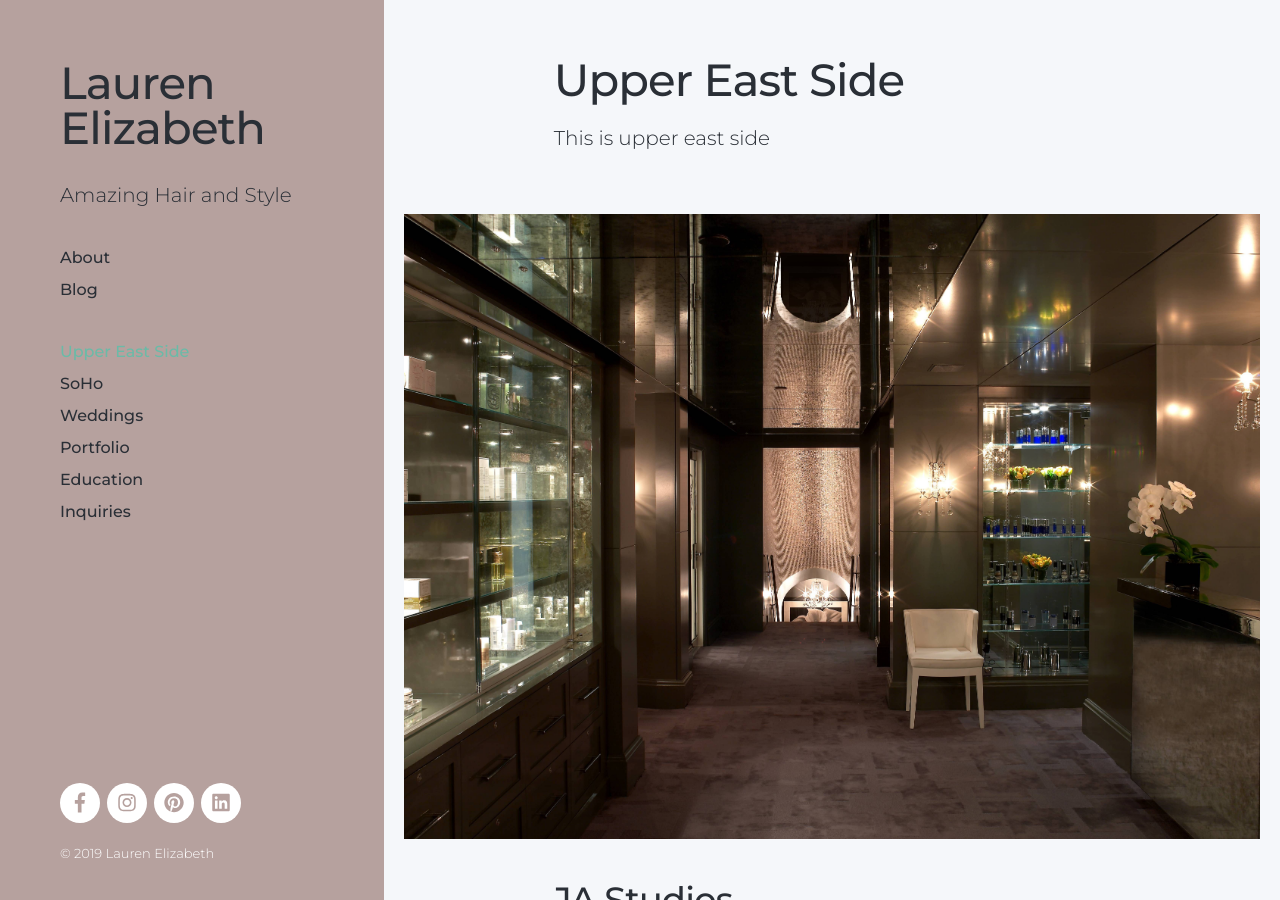
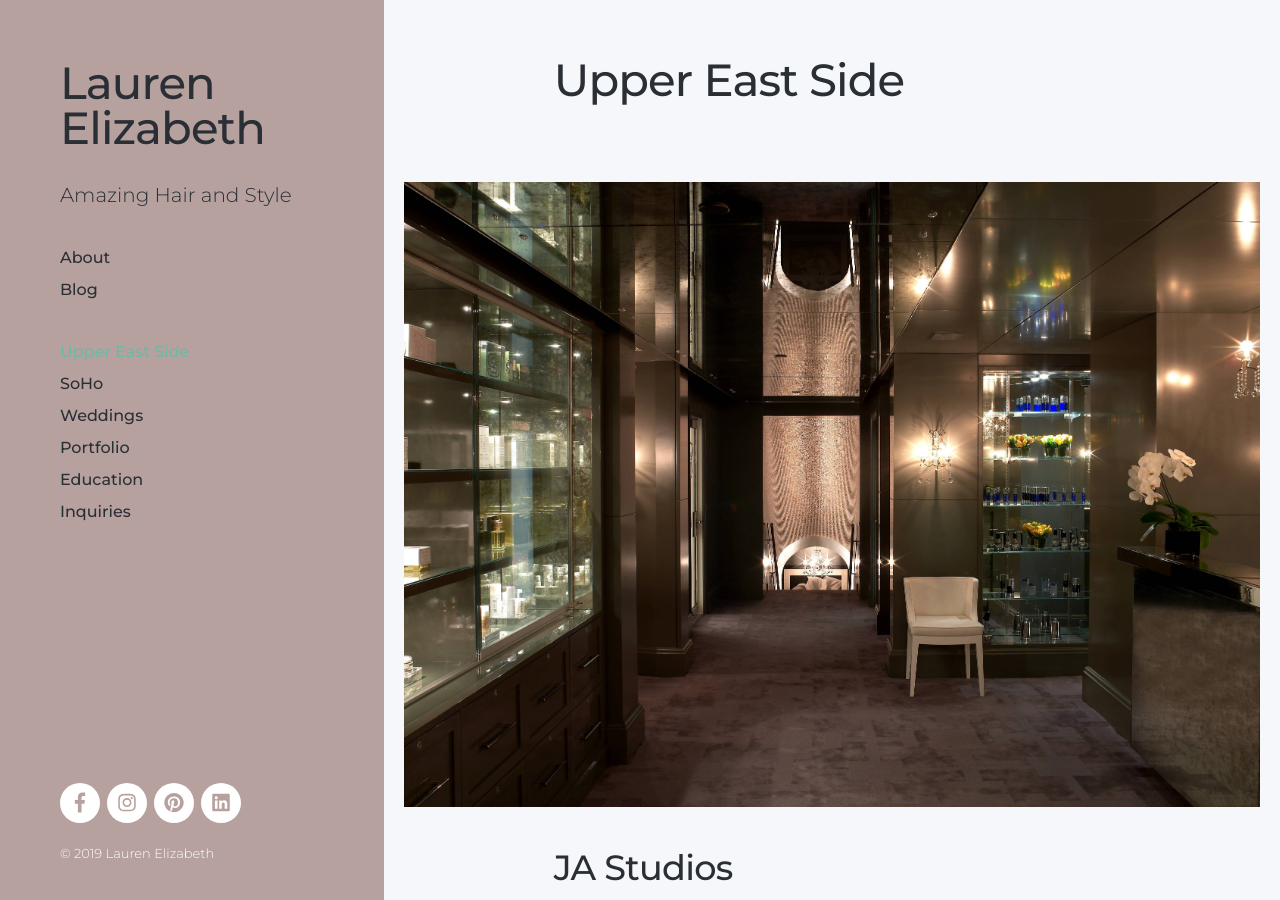
Before and after one commit to lmaloy/lmaloy.github.io, a Jekyll site: the page built from _projects/2019-09-14-upper-east-side.md, in a window 1280 px wide and 900 px high. Built offline with Jekyll 4.4.1, drawn with Linux system fonts in a browser that asks for light colours; nearby versions of some CDN libraries.

Commit message:
adding ues

```diff
--- a/_projects/2019-09-14-upper-east-side.md
+++ b/_projects/2019-09-14-upper-east-side.md
@@ -1,6 +1,6 @@
 ---
 title: 'Upper East Side'
-subtitle: 'This is upper east side'
+subtitle: ''
 date: 2019-09-14 00:00:00
 description: This page is for upper east side.
 featured_image: '/images/UES/UES_FrontPage.jpeg'
```
